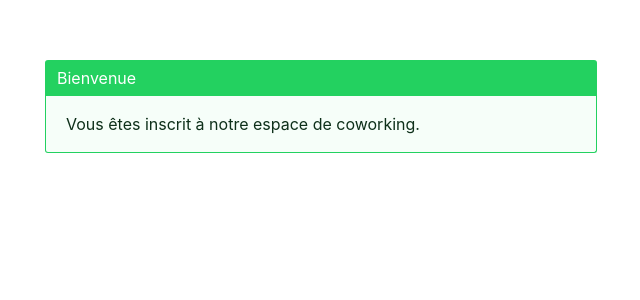
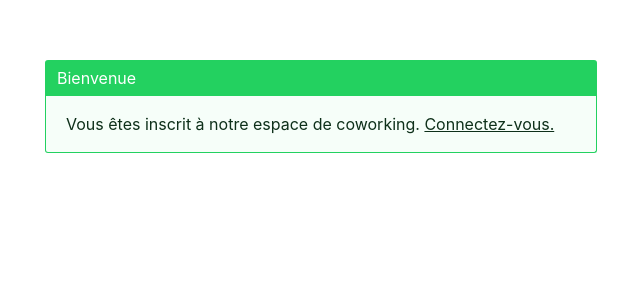
Before and after one commit to ioO/django-billjobs, a Django app: a page that uses billjobs/templates/billjobs/signup_success.html in a window 1280 px wide. Shown: the top 300 px of the page, without its empty margins (319-959 px from the left). Run offline with Django 3.2, Linux system fonts and the light colour scheme; parts of the project's set-up code (start-up, migrations or seed data) failed here and were passed over.

Commit message:
feat(#42): add link to admin login

```diff
--- a/billjobs/templates/billjobs/signup_success.html
+++ b/billjobs/templates/billjobs/signup_success.html
@@ -8,7 +8,8 @@
           <p>Bienvenue</p>
         </div>
         <div class="message-body">
-          Vous êtes inscrit à notre espace de coworking.
+          {% url "admin:login" as login_url %}
+          Vous êtes inscrit à notre espace de coworking. <a href="{{ login_url }}">Connectez-vous.</a>
         </div>
       </article>
     </div>
```
